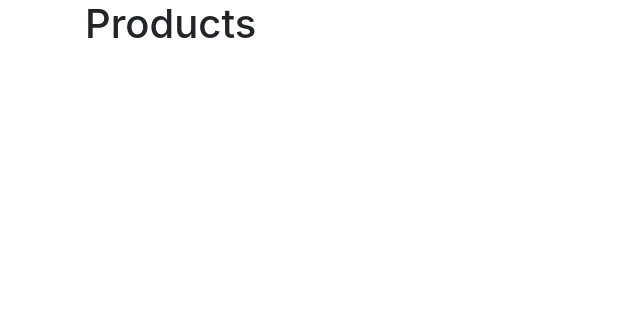
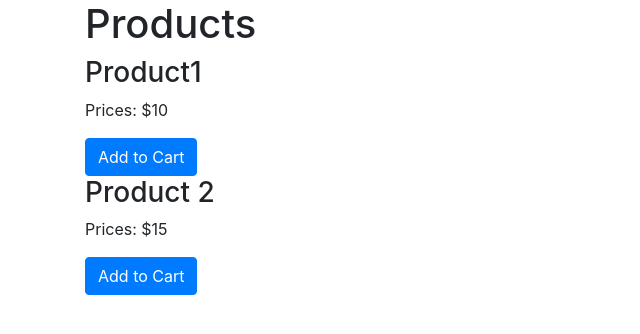
Before and after one commit to rashaduldev/Module-4-assignment, a plain HTML site: page again practice/index.html in a window 1280 px wide. Shown: the whole page, without its empty margins (0-640 px from the left). Drawn offline with nearby package versions, Linux system fonts and the light colour scheme.

Commit message:
Update index.html

```diff
--- a/again practice/index.html
+++ b/again practice/index.html
@@ -11,9 +11,20 @@
         <h1>Products</h1>
         <div class="row">
             <div class="col-md-6">
+                <div class="product">
+                    <h3>Product1</h3>
+                    <p>Prices: $10</p>
+                    <button class="btn btn-primary add-to-cart" data-id="1">Add to Cart</button>
+                </div>
+                <div class="product">
+                    <h3>Product 2</h3>
+                    <p>Prices: $15</p>
+                    <button class="btn btn-primary add-to-cart" data-id="1">Add to Cart</button>
+                </div>
+            </div>
+            <div class="col-md-6">
 
             </div>
-            <div class="col-md-6"></div>
         </div>
     </div>
 </body>
```
